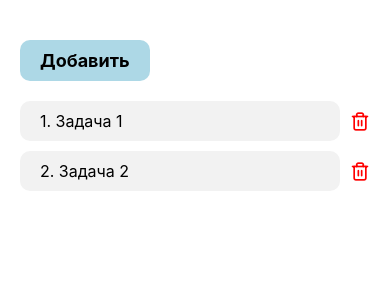
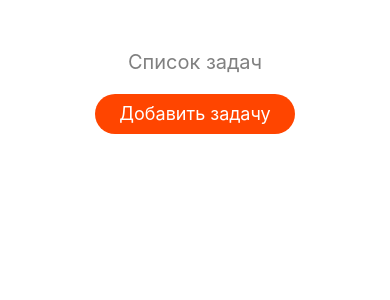
Before and after one commit to LiveParadox96/TodoLists, a React Native app: screen / in a window 390 px wide. Shown: the top 300 px of the page. Built offline with nearby package versions, Linux system fonts and the light colour scheme.

Commit message:
Changed the logic in the App component and created a custom button.

```diff
--- a/App.tsx
+++ b/App.tsx
@@ -1,155 +1,72 @@
 import React, { useState } from "react";
-import { StatusBar } from "expo-status-bar";
-import {
-  StyleSheet,
-  Text,
-  View,
-  TouchableOpacity,
-  TouchableHighlight,
-} from "react-native";
-import { Feather } from "@expo/vector-icons";
-import ModalWindow from "./components/Modal/Modal";
+import { View, Text, StyleSheet, StatusBar } from "react-native";
+import ModalWindow from "./components/Modal/ModalWindow";
+import ButtonAddQvest from "./components/UI/Button/ButtonAddQvest";
 
-interface Task {
+type Task = {
   name: string;
   date: string;
-}
+};
 
-interface List {
-  name: string;
-  tasks: Task[];
-}
+const App = () => {
+  const [taskList, setTaskList] = useState<{ name: string; date: string }[]>(
+    []
+  );
+  const [modalVisible, setModalVisible] = useState(false);
 
-export default function App() {
-  const [modalVisible, setModalVisible] = useState(false);
-  const [lists, setLists] = useState<List[]>([
-    { name: "Задача 1", tasks: [] },
-    { name: "Задача 2", tasks: [] },
-  ]);
-  const [selectedTasks, setSelectedTasks] = useState<number[]>([]);
-  const [listIndex, setListIndex] = useState<number>(0);
-
-  const handleAddList = (listName: string) => {
-    const newList: List = { name: listName, tasks: [] };
-    setLists((prevLists) => [...prevLists, newList]);
+  const handleAddTask = (taskName: string, taskDate: string) => {
+    setModalVisible(true);
+    setTaskList([...taskList, { name: taskName, date: taskDate }]);
   };
 
-  const handleDeleteList = (index: number) => {
-    setLists((prevLists) => {
-      const updatedLists = [...prevLists];
-      updatedLists.splice(index, 1);
-      return updatedLists;
-    });
-  };
-
-  const handleAddTask = (
-    listIndex: number, // Исправлено
-    taskName: string,
-    taskDate: string
-  ) => {
-    if (taskName.trim() !== "" && taskDate !== "") {
-      const newListIndex = listIndex;
-      setLists((prevLists) => {
-        const updatedLists = [...prevLists];
-        updatedLists[newListIndex].tasks.push({ name: taskName, date: taskDate });
-        return updatedLists;
-      });
-    }
-    setListIndex(0);
+  const handleCloseModalWindow = () => {
     setModalVisible(false);
   };
 
-  const handleTaskPress = (index: number) => {
-    if (selectedTasks.includes(index)) {
-      setSelectedTasks((prevSelectedTasks) =>
-        prevSelectedTasks.filter((taskIndex) => taskIndex !== index)
-      );
-    } else {
-      setSelectedTasks((prevSelectedTasks) => [...prevSelectedTasks, index]);
-    }
-  };
-
   return (
-    <View style={styles.container}>
+    <View style={styles.content}>
       <StatusBar style="auto" />
-      <View style={styles.content}>
-        <TouchableOpacity
-          onPress={() => setModalVisible(true)}
-          style={styles.btnAddTask}
-        >
-          <Text style={styles.btnAddTaskText}>Добавить</Text>
-        </TouchableOpacity>
-        <View>
-          {lists.map((list, index) => (
-            <View key={index} style={styles.todoContainer}>
-              <TouchableHighlight
-                onPress={() => handleTaskPress(index)}
-                underlayColor="transparent"
-                style={[
-                  styles.taskTouchable,
-                  selectedTasks.includes(index) && styles.selectedTask,
-                ]}
-              >
-                <Text style={styles.todo}>{`${index + 1}. ${list.name}`}</Text>
-              </TouchableHighlight>
-              <TouchableOpacity onPress={() => handleDeleteList(index)}>
-                <Feather name="trash-2" size={20} color="red" />
-              </TouchableOpacity>
-            </View>
-          ))}
-        </View>
+      <View>
+        <Text style={styles.textTodoList}>Список задач</Text>
       </View>
-
+      <View>
+        <ButtonAddQvest
+          onPress={handleAddTask}
+          title="Добавить задачу"
+          buttonColor="#rgb(255,69,0)"
+        />
+      </View>
       <ModalWindow
-        visible={modalVisible}
-        onClose={() => setModalVisible(false)}
-        onAddTask={handleAddTask}
-        listIndex={listIndex}
+        modalVisible={modalVisible}
+        setModalVisible={setModalVisible}
+        handleAddTask={handleCloseModalWindow}
+        taskList={taskList}
       />
+      <View style={styles.taskList}>
+        {taskList.map((task, index) => (
+          <Text key={index}>{task.name}</Text>
+        ))}
+      </View>
     </View>
   );
-}
+};
 
 const styles = StyleSheet.create({
-  container: {
-    flex: 1,
-    backgroundColor: "#fff",
-    paddingHorizontal: 20,
-    paddingTop: 40,
-  },
   content: {
     flex: 1,
+    alignSelf: "center",
+    width: "80%",
   },
-  btnAddTask: {
+  textTodoList: {
+    alignSelf: "center",
+    marginTop: 50,
+    fontSize: 20,
+    color: "gray",
     marginBottom: 20,
-    backgroundColor: "lightblue",
-    paddingVertical: 10,
-    paddingHorizontal: 20,
-    borderRadius: 10,
-    alignSelf: "flex-start",
   },
-  btnAddTaskText: {
-    fontSize: 18,
-    fontWeight: "bold",
-  },
-  todoContainer: {
-    flexDirection: "row",
-    justifyContent: "space-between",
-    alignItems: "center",
-    marginBottom: 10,
-  },
-  taskTouchable: {
-    flex: 1,
-    marginRight: 10,
-    paddingVertical: 10,
-    paddingHorizontal: 20,
-    borderRadius: 10,
-    backgroundColor: "#f2f2f2",
-  },
-  selectedTask: {
-    backgroundColor: "lightgreen",
-  },
-  todo: {
-    fontSize: 16,
+  taskList: {
+    marginTop: 20,
   },
 });
+
+export default App;
--- a/components/Modal/Modal.tsx
+++ /dev/null
@@ -1,119 +0,0 @@
-import React, { useState } from "react";
-import {
-  View,
-  Text,
-  Modal,
-  TextInput,
-  Button,
-  StyleSheet,
-  TouchableHighlight,
-} from "react-native";
-import DatePicker from "react-native-datepicker";
-
-interface ModalWindowProps {
-  visible: boolean;
-  onClose: () => void;
-  onAddTask: (listIndex: number, taskName: string, taskDate: string) => void;
-  listIndex: number;
-}
-
-const ModalWindow: React.FC<ModalWindowProps> = ({
-  visible,
-  onClose,
-  onAddTask,
-  listIndex,
-}) => {
-  const [taskName, setTaskName] = useState("");
-  const [taskDate, setTaskDate] = useState("");
-
-  const handleAddTask = (
-    listIndex: number,
-    taskName: string,
-    taskDate: string
-  ) => {
-    if (taskName.trim() !== "" && taskDate !== "") {
-      onAddTask(listIndex, taskName, taskDate);
-      setTaskName("");
-      setTaskDate("");
-    }
-    onClose();
-  };
-
-  return (
-    <Modal visible={visible} animationType="slide" transparent={true}>
-      <View style={styles.modalContainer}>
-        <View style={styles.modalContent}>
-          <Text style={styles.modalTitle}>Добавить задачу</Text>
-          <TextInput
-            style={styles.textInput}
-            placeholder="Название задачи"
-            value={taskName}
-            onChangeText={setTaskName}
-          />
-          <DatePicker
-            style={styles.datePicker}
-            date={taskDate}
-            mode="date"
-            format="YYYY-MM-DD"
-            onDateChange={setTaskDate}
-          />
-          <TouchableHighlight
-            style={styles.modalBtn}
-            onPress={() => handleAddTask(listIndex, taskName, taskDate)}
-          >
-            <Text style={styles.modalBtnText}>Добавить</Text>
-          </TouchableHighlight>
-          <TouchableHighlight style={styles.modalBtn} onPress={onClose}>
-            <Text style={styles.modalBtnText}>Закрыть</Text>
-          </TouchableHighlight>
-        </View>
-      </View>
-    </Modal>
-  );
-};
-
-const styles = StyleSheet.create({
-  modalContainer: {
-    flex: 1,
-    justifyContent: "center",
-    alignItems: "center",
-    backgroundColor: "rgba(0, 0, 0, 0.5)",
-  },
-  modalContent: {
-    backgroundColor: "#fff",
-    padding: 20,
-    borderRadius: 5,
-    alignItems: "center",
-  },
-  modalTitle: {
-    fontSize: 18,
-    fontWeight: "bold",
-    marginBottom: 10,
-  },
-  textInput: {
-    width: "100%",
-    height: 40,
-    borderWidth: 1,
-    borderColor: "#ccc",
-    marginBottom: 10,
-    paddingHorizontal: 10,
-  },
-  modalBtn: {
-    width: 80,
-    height: 30,
-    backgroundColor: "#808080",
-    marginBottom: 10,
-    flexDirection: "row",
-    justifyContent: "center",
-    alignItems: "center",
-  },
-  modalBtnText: {
-    color: "#ffffff",
-  },
-  datePicker: {
-    width: 200,
-    marginBottom: 10,
-  },
-});
-
-export default ModalWindow;
--- /dev/null
+++ b/components/Modal/ModalWindow.tsx
@@ -0,0 +1,119 @@
+import React, { useState } from "react";
+import {
+  StyleSheet,
+  Text,
+  TextInput,
+  View,
+  Modal,
+  TouchableOpacity,
+} from "react-native";
+import { Feather } from "@expo/vector-icons";
+import { Calendar } from "react-native-calendars";
+
+type ModalWindowProps = {
+  modalVisible: boolean;
+  setModalVisible: (visible: boolean) => void;
+  handleAddTask: (taskName: string, taskDate: string) => void;
+  taskList: Task[];
+};
+type Task = {
+  name: string;
+  date: string;
+};
+const ModalWindow: React.FC<ModalWindowProps> = ({
+  modalVisible,
+  setModalVisible,
+  handleAddTask,
+  taskList:task
+}) => {
+  const [taskName, setTaskName] = useState("");
+  const [taskDate, setTaskDate] = useState("");
+  const [taskList, setTaskList] = useState([]);
+
+  const handleConfirm = () => {
+    handleAddTask(taskName, taskDate);
+    setTaskName("");
+    setTaskDate("");
+    setModalVisible(false);
+    setTaskList([...taskList, { name: taskName, date: taskDate }]);
+  };
+
+  const handleClose = () => {
+    setModalVisible(false);
+  };
+
+  const handleDayPress = (date: any) => {
+    setTaskDate(date.dateString);
+  };
+
+  return (
+    <Modal visible={modalVisible} animationType="slide" transparent>
+      <View style={styles.modalContainer}>
+        <View style={styles.modalContent}>
+          <Text style={styles.modalTitle}>Добавить задачу</Text>
+          <TextInput
+            style={styles.input}
+            placeholder="Введите название задачи"
+            value={taskName}
+            onChangeText={(text) => setTaskName(text)}
+          />
+          <Calendar onDayPress={handleDayPress} />
+          <TouchableOpacity onPress={handleClose} style={styles.closeButton}>
+            <Feather name="x" size={24} color="black" />
+          </TouchableOpacity>
+          <TouchableOpacity
+            onPress={handleConfirm}
+            style={styles.confirmButton}
+          >
+            <Text style={styles.buttonText}>Подтвердить</Text>
+          </TouchableOpacity>
+        </View>
+      </View>
+    </Modal>
+  );
+};
+
+const styles = StyleSheet.create({
+  modalContainer: {
+    flex: 1,
+    justifyContent: "center",
+    alignItems: "center",
+    backgroundColor: "rgba(0, 0, 0, 0.5)",
+  },
+  modalContent: {
+    backgroundColor: "#fff",
+    padding: 20,
+    borderRadius: 10,
+    width: "80%",
+  },
+  modalTitle: {
+    fontSize: 18,
+    alignSelf: "center",
+    marginBottom: 20,
+  },
+  input: {
+    height: 40,
+    borderColor: "gray",
+    borderWidth: 1,
+    marginBottom: 10,
+    paddingHorizontal: 10,
+  },
+  closeButton: {
+    position: "absolute",
+    top: 10,
+    right: 10,
+  },
+  confirmButton: {
+    backgroundColor: "lightblue",
+    paddingVertical: 10,
+    paddingHorizontal: 20,
+    borderRadius: 10,
+    alignSelf: "center",
+  },
+  buttonText: {
+    fontSize: 16,
+    fontWeight: "bold",
+  },
+});
+
+export default ModalWindow;
--- /dev/null
+++ b/components/UI/Button/ButtonAddQvest.tsx
@@ -0,0 +1,34 @@
+import React from "react";
+import { TouchableOpacity, View, Text, StyleSheet } from "react-native";
+
+interface IButtonProp {
+  onPress: () => void;
+  title: string;
+  buttonColor: string;
+}
+const ButtonAddQvest = (item: IButtonProp) => {
+  const { onPress, title, buttonColor } = item;
+  return (
+    <TouchableOpacity
+      style={[styles.btnAddTask, { backgroundColor: buttonColor }]}
+      onPress={onPress}
+    >
+      <Text style={styles.btnText}>{title}</Text>
+    </TouchableOpacity>
+  );
+};
+const styles = StyleSheet.create({
+  btnAddTask: {
+    width: 200,
+    alignSelf: "center",
+    height: 40,
+    borderRadius: 20,
+  },
+  btnText: {
+    color: "white",
+    fontSize: 18,
+    alignSelf: "center",
+    lineHeight: 40,
+  },
+});
+export default ButtonAddQvest;
```
Also changed, not shown: package.json (+7 -7 lines), 1 other file (tests, documents, lock files or other folders).
